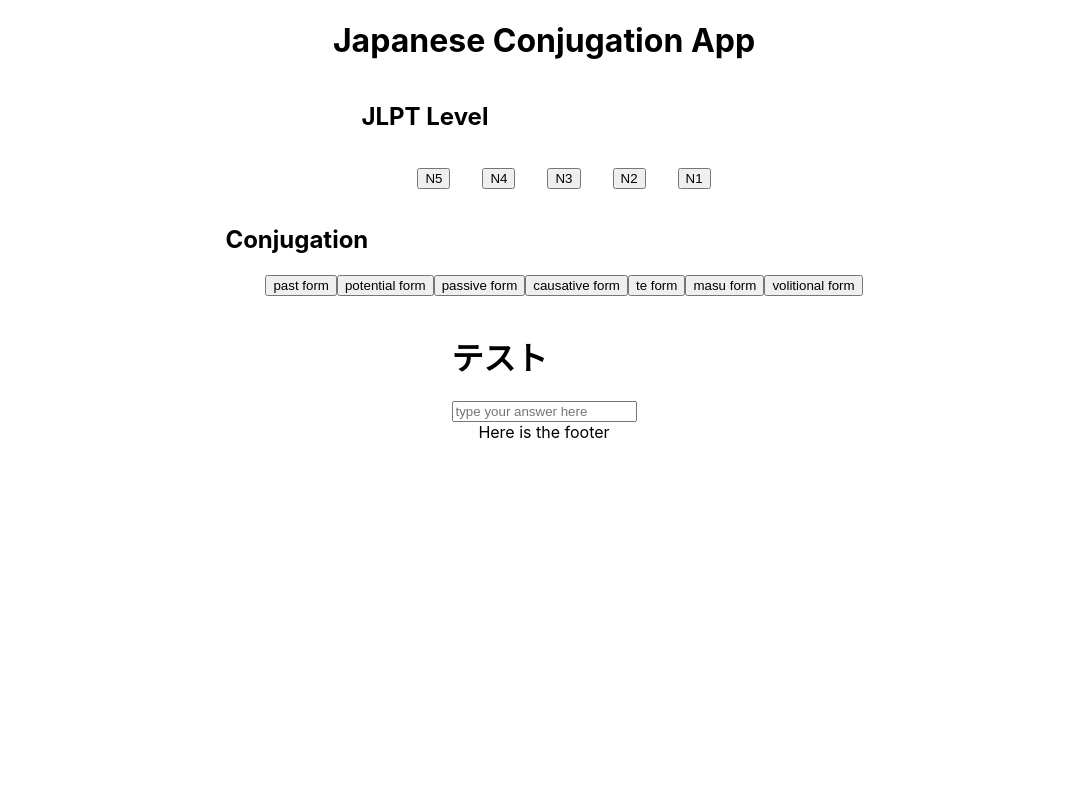
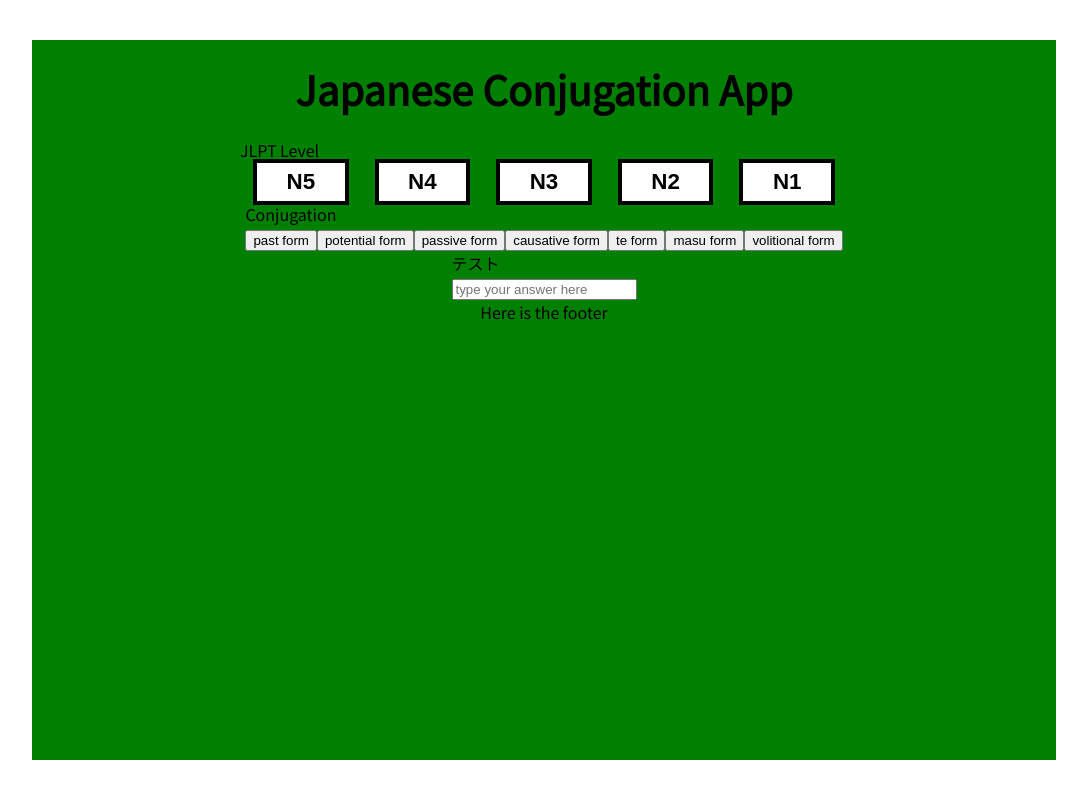
Before and after one commit to Dylaan94/Japanese-Conjugation-App, a React (Create React App) app: page / in a window 1280 px wide. Shown: the whole page, without its empty margins (96-1183 px from the left). Built offline with nearby package versions, Linux system fonts and the light colour scheme.

Commit message:
added levels button styling

```diff
--- a/public/index.html
+++ b/public/index.html
@@ -15,6 +15,9 @@
       user's mobile device or desktop. See https://developers.google.com/web/fundamentals/web-app-manifest/
     -->
     <link rel="manifest" href="%PUBLIC_URL%/manifest.json" />
+    <link rel="preconnect" href="https://fonts.googleapis.com">
+    <link rel="preconnect" href="https://fonts.gstatic.com" crossorigin>
+    <link href="https://fonts.googleapis.com/css2?family=Noto+Sans+JP&display=swap" rel="stylesheet">
     <!--
       Notice the use of %PUBLIC_URL% in the tags above.
       It will be replaced with the URL of the `public` folder during the build.
--- a/src/App.css
+++ b/src/App.css
@@ -1,3 +1,39 @@
+
+/*CSS reset */
+html, body, div, span, applet, object, iframe,
+h1, h2, h3, h4, h5, h6, p, blockquote, pre,
+a, abbr, acronym, address, big, cite, code,
+del, dfn, em, img, ins, kbd, q, s, samp,
+small, strike, strong, sub, sup, tt, var,
+b, u, i, center,
+dl, dt, dd, ol, ul, li,
+fieldset, form, label, legend,
+table, caption, tbody, tfoot, thead, tr, th, td,
+article, aside, canvas, details, embed,
+figure, figcaption, footer, header, hgroup,
+menu, nav, output, ruby, section, summary,
+time, mark, audio, video {
+	margin: 0;
+	padding: 0;
+	border: 0;
+	font-size: 100%;
+	font: inherit;
+	vertical-align: baseline;
+}
+
+
+body {
+  display: flex;
+  flex-direction: column;
+  align-items: center;
+  width: 100vw;
+  height: 100vh;
+  font-family: 'Noto Sans JP', sans-serif;
+}
+
+
+
+
 .App {
-  text-align: center;
+
 }
--- a/src/components/GrammarPoint.js
+++ b/src/components/GrammarPoint.js
@@ -20,7 +20,6 @@ class GrammarPoint extends Component {
   render() {
     return (
       <Styles.GrammarPointsMain>
-          <div className="grammarPoint">
         <h2> Conjugation </h2>
         <ul>
           <li>
@@ -29,23 +28,17 @@ class GrammarPoint extends Component {
             </button>
           </li>
           <li>
-                <button
-                  onClick={this.handleSelection.bind(this, "potentialForm")}
-                >
+            <button onClick={this.handleSelection.bind(this, "potentialForm")}>
               potential form
             </button>
           </li>
           <li>
-                <button
-                  onClick={this.handleSelection.bind(this, "passiveForm")}
-                >
+            <button onClick={this.handleSelection.bind(this, "passiveForm")}>
               passive form
             </button>
           </li>
           <li>
-                <button
-                  onClick={this.handleSelection.bind(this, "causativeForm")}
-                >
+            <button onClick={this.handleSelection.bind(this, "causativeForm")}>
               causative form
             </button>
           </li>
@@ -60,14 +53,11 @@ class GrammarPoint extends Component {
             </button>
           </li>
           <li>
-                <button
-                  onClick={this.handleSelection.bind(this, "volitionalForm")}
-                >
+            <button onClick={this.handleSelection.bind(this, "volitionalForm")}>
               volitional form
             </button>
           </li>
         </ul>
-          </div>
       </Styles.GrammarPointsMain>
     );
   }
--- a/src/components/Header.js
+++ b/src/components/Header.js
@@ -1,10 +1,13 @@
 import React, { Component } from "react";
+import Styles from "./styles/Styles";
 
 class Header extends Component {
   render() {
-      return <div>
+    return (
+      <Styles.HeaderMain>
         <h1>Japanese Conjugation App</h1>
-    </div>;
+      </Styles.HeaderMain>
+    );
   }
 }
 
--- a/src/components/styles/Styles.js
+++ b/src/components/styles/Styles.js
@@ -4,12 +4,22 @@ import styled from "styled-components";
 const MainContainer = styled.div`
   display: flex;
   flex-direction: column;
+  width: 80vw;
+  height: 90vh;
+  margin-top: 5vh;
   align-items: center;
+  background: green;
 `;
 
 // Header Styles
 
-const HeaderMain = styled.div``;
+const HeaderMain = styled.div`
+  font-size: 2.5rem;
+  font-weight: 900;
+  h1 {
+    padding: 0.5em;
+  }
+`;
 
 // Levels Styles
 
@@ -22,8 +32,28 @@ const LevelsMain = styled.div`
     list-style-type: none;
   }
   ul > li {
-      padding-left: 1em;
-      padding-right: 1em;
+    padding-left: 1em;
+    padding-right: 1em;
+  }
+  //button Styling
+  button {
+    width: 4em;
+    height: 1.8em;
+    cursor: pointer;
+    font-size: 1.4rem;
+    font-weight: bold;
+    color: black;
+    background: white;
+    border: 1px solid black;
+    box-shadow: 3px 3px 0 black, -3px -3px 0 black, -3px 3px 0 black,
+      3px -3px 0 black;
+    transition: 500ms ease-in-out;
+  }
+  button:hover {
+    box-shadow: 10px 3px 0 black, -10px -3px 0 black;
+  }
+  button:focus {
+    outline: none;
   }
 `;
 
@@ -34,10 +64,10 @@ const GrammarPointsMain = styled.div`
   ul {
     display: flex;
     flex-direction: row;
+
     list-style-type: none;
   }
   ul > li {
-
   }
 `;
 
@@ -48,8 +78,8 @@ const GrammarPointsMain = styled.div`
 const Styles = {
   MainContainer: MainContainer,
   HeaderMain: HeaderMain,
-    LevelsMain: LevelsMain,
-  GrammarPointsMain: GrammarPointsMain
+  LevelsMain: LevelsMain,
+  GrammarPointsMain: GrammarPointsMain,
 };
 
 export default Styles;
```
Lines whose indentation alone changed are shown as unchanged.
